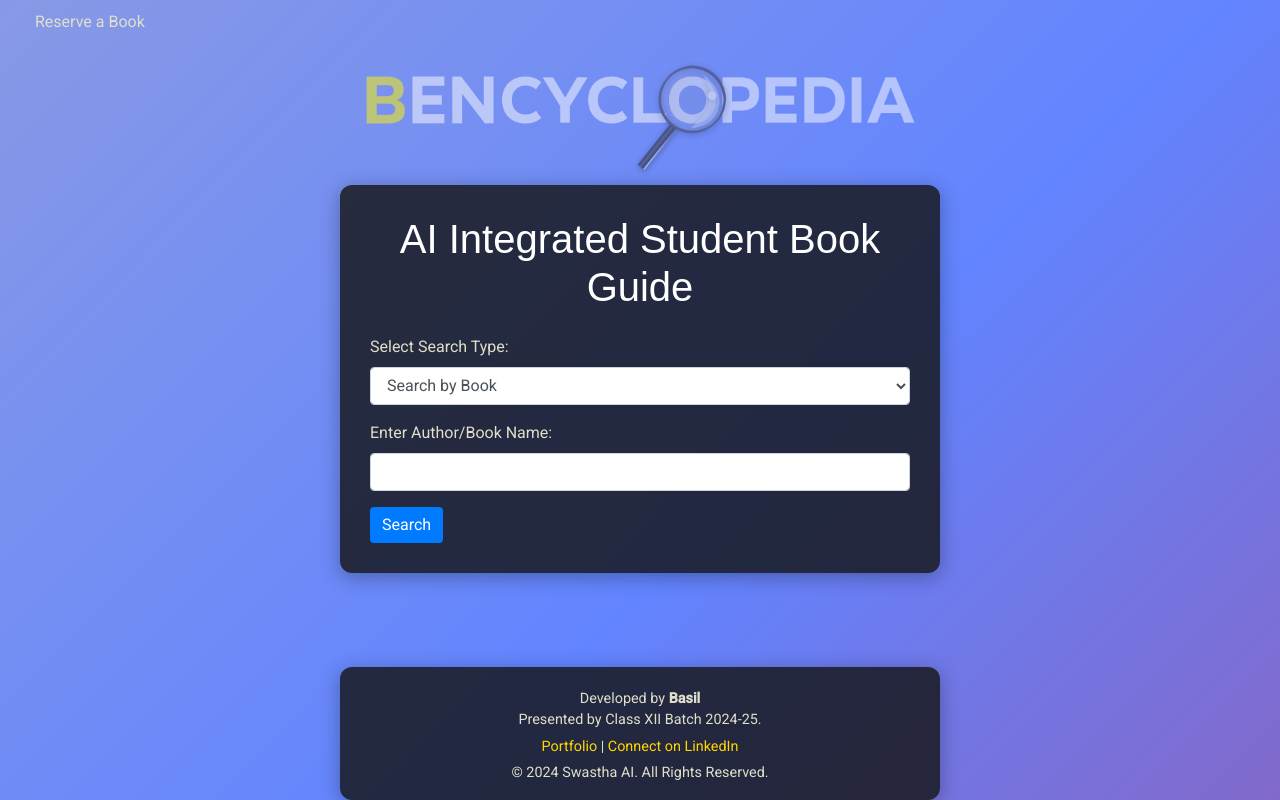
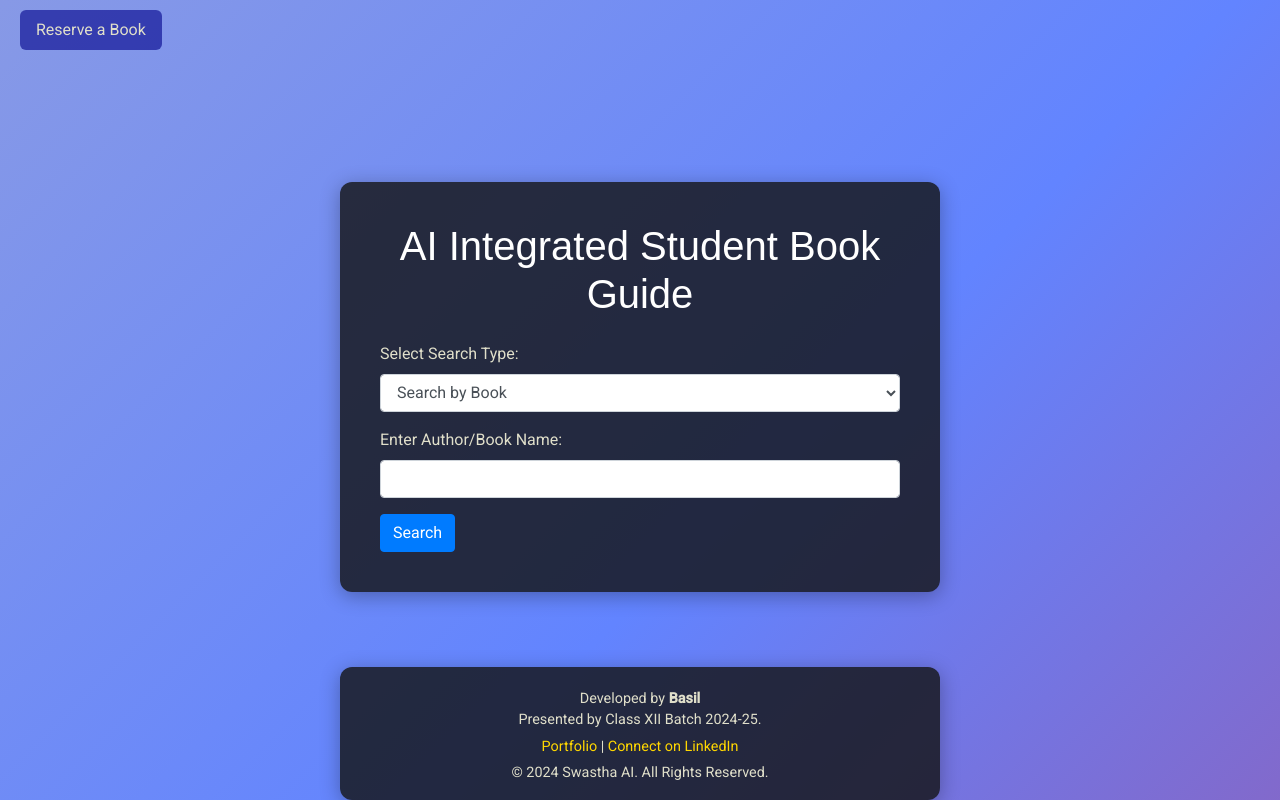
Before and after one commit to basil-the-py-developer/AI-Library, a Flask app: page / in a window 1280 px wide. Run offline with Flask 3, Linux system fonts and the light colour scheme; some libraries are stand-ins or nearby versions.

Commit message:
Update index.html

```diff
--- a/templates/index.html
+++ b/templates/index.html
@@ -45,62 +44,38 @@
             }
         }
 
-        /* Watermark background */
-        .watermark {
-            position: fixed;
-            top: 50%;
-            left: 50%;
-            width: 600px; /* Adjust size */
-            height: 600px;
-            background-image: url("{{ url_for('static', filename='lol.png') }}");
-            background-size: cover; /* Ensure it fills the size */
-            background-repeat: no-repeat; /* No tiling */
-            background-position: center; /* Center alignment */
-            opacity: .5; /* Subtle transparency */
-            pointer-events: none; /* Make it non-interactive */
-            transform: translate(-50%, -100%); /* Center the watermark */
-            z-index: 3; /* Behind all content */
-        }
 
-        /* Container styles */
+
         .container {
-            background-color: rgba(18, 18, 18, 0.8); /* Dark background with transparency */
-            padding: 30px;
+            background-color: rgba(18, 18, 18, 0.8);
+            padding: 40px;
             border-radius: 12px;
-            box-shadow: 0 4px 20px rgba(0, 0, 0, 0.3); /* Shadow for depth */
-            width: 100%; /* Full width for responsiveness */
-            max-width: 600px; /* Maximum width for the container */
-            position: relative; /* Relative positioning to bring it above the gradient */
-            z-index: 1; /* Bring the container above the watermark */
-            max-height: 80vh; /* Limit the height */
-            overflow-y: auto; /* Enable scrolling if content exceeds max height */
+            box-shadow: 0 4px 20px rgba(0, 0, 0, 0.3);
+            width: 100%;
+            max-width: 600px;
+            position: relative;
+            z-index: 1;
+            max-height: 100vh;
+            height: 100%;
+            overflow-y: auto;
         }
 
         h1 {
-            font-family: 'Poppins', sans-serif; /* Different font for heading */
-            color: #ffffff; /* White color for the heading */
-        }
-
-        .btn-primary {
-            background-color: #007bff; /* Bootstrap primary button color */
-            border: none; /* Remove border */
-        }
-
-        .btn-primary:hover {
-            background-color: #0056b3; /* Darker blue on hover */
+            font-family: 'Poppins', sans-serif;
+            color: #ffffff;
         }
 
         .footer {
-            background-color: #282828; /* Dark footer background */
-            color: #E0DFCA; /* Light text color */
+            background-color: #282828;
+            color: #E0DFCA;
             font-size: 0.9rem;
             border-top: 1px solid #444;
-            width: 100%; /* Full width across the page */
-            text-align: center; /* Center the footer text */
+            width: 100%;
+            text-align: center;
         }
 
         .footer a {
-            color: #FFD700; /* Gold for links */
+            color: #FFD700;
             text-decoration: none;
         }
 
@@ -112,34 +87,35 @@
             margin: 5px 0;
         }
 
-        /* Navigation bar styles */
         .navbar {
-            background-color: transparent; /* Transparent background */
+            background-color: transparent;
             padding: 10px 20px;
         }
 
         .navbar a {
-            color: #E0DFCA; /* Text color for links */
-            margin-right: 15px;
+            color: #E0DFCA;
             text-decoration: none;
+            font-size: 16px; /* Reduced font size */
+            padding: 8px 16px; /* Adjusted padding */
+            background-color: rgba(0, 0, 139, 0.6); /* Dark blue transparent background */
+            border-radius: 6px; /* Slightly rounded corners */
+            transition: background-color 0.3s, transform 0.3s;
         }
 
-        .nav-item-nav-link {
-            color: #FFD700; /* Gold color on hover */
+        .navbar a:hover {
+            background-color: rgba(0, 0, 139, 0.8); /* Darker blue on hover */
+            transform: scale(1.05); /* Slight scaling effect */
         }
 
         html {
-            scroll-behavior: smooth; /* Enable smooth scrolling */
+            scroll-behavior: smooth;
         }
     </style>
 </head>
 <body>
-    <div class="gradient-effect"></div> <!-- Gradient effect layer -->
-    <div class="watermark"></div> <!-- Watermark layer -->
+    <div class="gradient-effect"></div>
 
-    <!-- Navigation Bar -->
     <nav class="navbar navbar-expand-lg navbar-dark">
-        <a class="navbar-brand" href="#"></a>
         <div class="navbar-nav">
             <a class="nav-item-nav-link" href="/reserve">Reserve a Book</a>
         </div>
```
Also changed, not shown: other parts of templates/index.html (+11 -12 lines).
